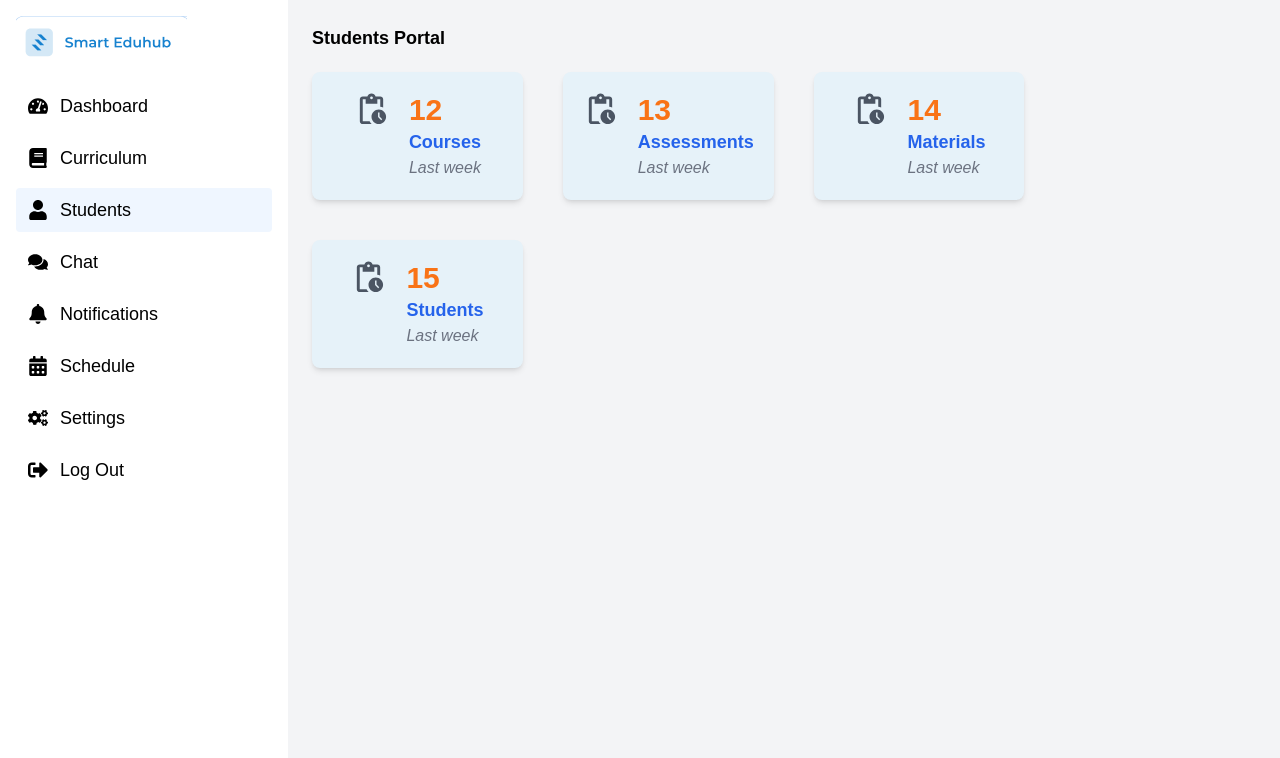
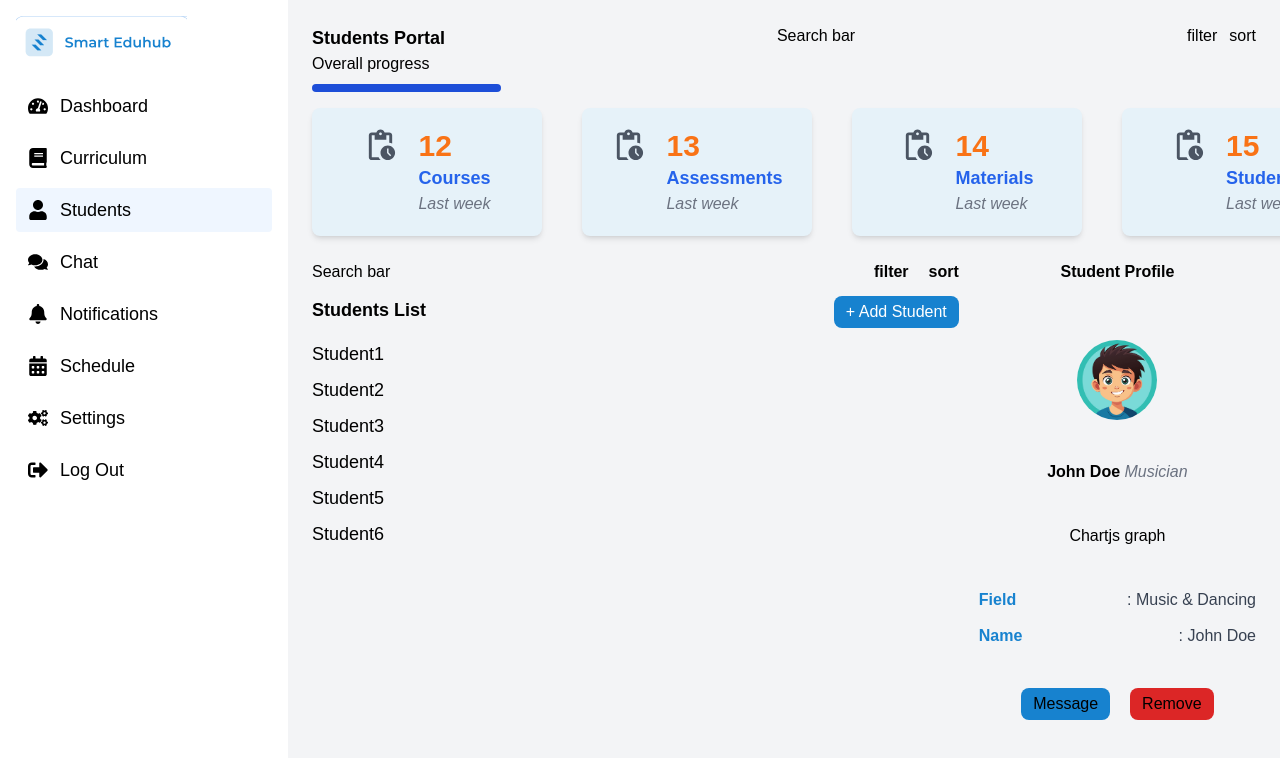
Before and after one commit to Mchiir/fms-nextjs, a Next.js app: page /Students in a window 1280 px wide. Shown: the top 758 px of the page. Built offline with nearby package versions, Linux system fonts and the light colour scheme.

Commit message:
added Student page layout

```diff
--- a/package.json
+++ b/package.json
@@ -13,12 +13,15 @@
     "@emotion/styled": "^11.14.0",
     "@mui/icons-material": "^6.4.2",
     "@mui/material": "^6.4.2",
+    "@types/react-slick": "^0.23.13",
     "chart.js": "^4.4.7",
     "next": "15.1.2",
     "react": "^19.0.0",
     "react-chartjs-2": "^5.3.0",
     "react-dom": "^19.0.0",
-    "react-icons": "^5.4.0"
+    "react-icons": "^5.4.0",
+    "react-slick": "^0.30.3",
+    "slick-carousel": "^1.8.1"
   },
   "devDependencies": {
     "@eslint/eslintrc": "^3",
--- /dev/null
+++ b/src/app/Students/components/Overall.tsx
@@ -0,0 +1,12 @@
+import React from 'react'
+
+const Overall: React.FC = () =>{
+    return(
+        <div>
+            <p className="text-0.5xl mb-2">Overall progress</p>
+            <div className="w-[20%] h-2 rounded-full bg-blue-700 mb-4"></div>
+        </div>
+    )
+}
+
+export default Overall
--- a/src/app/Students/components/Progress.tsx
+++ b/src/app/Students/components/Progress.tsx
@@ -10,7 +10,7 @@ export interface Item {
 const Progress: React.FC<{ item: Item }> = ({ item }) =>{
     return(
         <>
-        <div className="w-[25%] bg-[#E6F2F9] rounded-[8px] p-5 flex items-center justify-center space-x-4 shadow-md">
+        <div className="w-[230px] bg-[#E6F2F9] rounded-[8px] p-5 flex items-center justify-center space-x-4 shadow-md">
                 <div className='flex flex-row gap-5'>
                     <PendingActionIcon fontSize="large" className="text-gray-600 text-7xl"/>
 
--- a/src/app/Students/components/ProgressList.tsx
+++ b/src/app/Students/components/ProgressList.tsx
@@ -1,5 +1,8 @@
+'use client'
 import React from "react";
 import Progress, { Item } from "./Progress";
+import './styles.css'
+import Slider from 'react-slick'
 
 const ProgressList: React.FC = () =>{
     const progressList: Item[] = [
@@ -10,12 +13,14 @@ const ProgressList: React.FC = () =>{
     ]
 
     return(
-        <div className="flex flex-wrap gap-10">
-            {progressList.map((item, index)=> (
-                <Progress key={index} item={item}/>
+        <div className="flex gap-10">
+            {progressList.map((item, index) => (
+                <div key={index}>
+                <Progress item={item} />
+                </div>
             ))}
         </div>
-    )
+    );
 }
 
 export default ProgressList
--- /dev/null
+++ b/src/app/Students/components/StudentBody.tsx
@@ -0,0 +1,64 @@
+import React from 'react'
+import profileImage from './assets/boy.png'
+
+const StudentBody: React.FC = () =>{
+    return (
+        <div className='flex flex-row gap-5'>
+            {/* Student list and nav elements */}
+            <div className='w-[70%]'>
+                {/* navigation elements */}
+                <div className='flex flex-row justify-between mb-3'>
+                    <section>Search bar</section>
+
+                    <div className='flex flex-row gap-5 font-bold'>
+                        <section>filter</section>
+                        <section>sort</section>
+                    </div>
+                </div>
+
+                <div className='flex justify-between mb-3'>
+                    <p className='font-bold text-lg'>Students List</p>
+                    <button type='button'
+                    className='bg-[#1782CF] rounded-lg px-3 py-1 text-white'
+                    >+ Add Student</button>
+                </div>
+
+                <section className='flex flex-col gap-2'>
+                    <div><p className='text-lg'>Student1</p></div>
+                    <div><p className='text-lg'>Student2</p></div>
+                    <div><p className='text-lg'>Student3</p></div>
+                    <div><p className='text-lg'>Student4</p></div>
+                    <div><p className='text-lg'>Student5</p></div>
+                    <div><p className='text-lg'>Student6</p></div>
+                </section>
+            </div>
+
+            {/* profile */}
+            <div className='w-[30%] flex flex-col gap-10 items-center'>
+                <p className='mb-4 text-center font-bold'>Student Profile</p>
+                <img src={profileImage.src} alt="boy" className='rounded-full w-20 h-20 object-cover'/>
+                <p className='font-bold'>John Doe <span className="text-gray-500 italic font-normal">Musician</span></p>
+                <p>Chartjs graph</p>
+
+                <div className="w-full flex flex-col gap-3">
+                    <div className="flex justify-between w-full">
+                        <p className="font-bold text-[#1782CF]">Field</p>
+                        <p className="text-gray-700">: Music & Dancing</p>
+                    </div>
+
+                    <div className="flex justify-between w-full">
+                        <p className="font-bold text-[#1782CF]">Name</p>
+                        <p className="text-gray-700">: John Doe</p>
+                    </div>
+                </div>
+
+                <div className='flex flex-row gap-5'>
+                    <button type='button' className='rounded-lg bg-[#1782CF] px-3 py-1'>Message</button>
+                    <button type='button' className='rounded-lg bg-red-600 px-3 py-1'>Remove</button>
+                </div>
+            </div>
+        </div>
+    )
+}
+
+export default StudentBody
--- /dev/null
+++ b/src/app/Students/components/StudentHeader.tsx
@@ -0,0 +1,16 @@
+import React from 'react'
+
+const StudentHeader: React.FC = () =>{
+    return (
+        <div className='flex flex-row justify-between'>
+            <h1 className="text-black font-bold text-lg">Students Portal</h1>
+            <div>Search bar</div>
+            <div className='flex flex-wrap gap-3'>
+                <section>filter</section>
+                <section>sort</section>
+            </div>
+        </div>
+    )
+}
+
+export default StudentHeader
--- /dev/null
+++ b/src/app/Students/components/styles.css
@@ -0,0 +1,3 @@
+/* styles.css or index.css */
+@import "~slick-carousel/slick/slick.css";
+@import "~slick-carousel/slick/slick-theme.css";
--- a/src/app/Students/page.tsx
+++ b/src/app/Students/page.tsx
@@ -1,15 +1,23 @@
+'use client'
 import React from "react";
 import ProgressList from "./components/ProgressList";
+import Slider from 'react-slick'
+import './components/styles.css'
+import Overall from "./components/Overall";
+import StudentHeader from "./components/StudentHeader";
+import StudentBody from "./components/StudentBody";
 
 
 
 function page(){
     return (
         <div>
-            <h1 className="text-black font-bold text-lg pb-5">Students Portal</h1>
-            <div className="flex flex-row gap-10">
+            <StudentHeader />
+            <Overall />
+            <div className="flex flex-row gap-10 mb-6">
                 <ProgressList />
             </div>
+            <StudentBody />
         </div>
     )
 }
--- a/src/app/components/NewStudents.tsx
+++ b/src/app/components/NewStudents.tsx
@@ -1,4 +1,10 @@
 import React from 'react';
+
+interface Student {
+  name: string,
+  time: string,
+  spots : string
+}
 
 const NewStudents: React.FC = () => {
   const students: Student[] = [
```
Also changed, not shown: src/app/Students/components/assets/boy.png (added), 1 other file (tests, documents, lock files or other folders).
